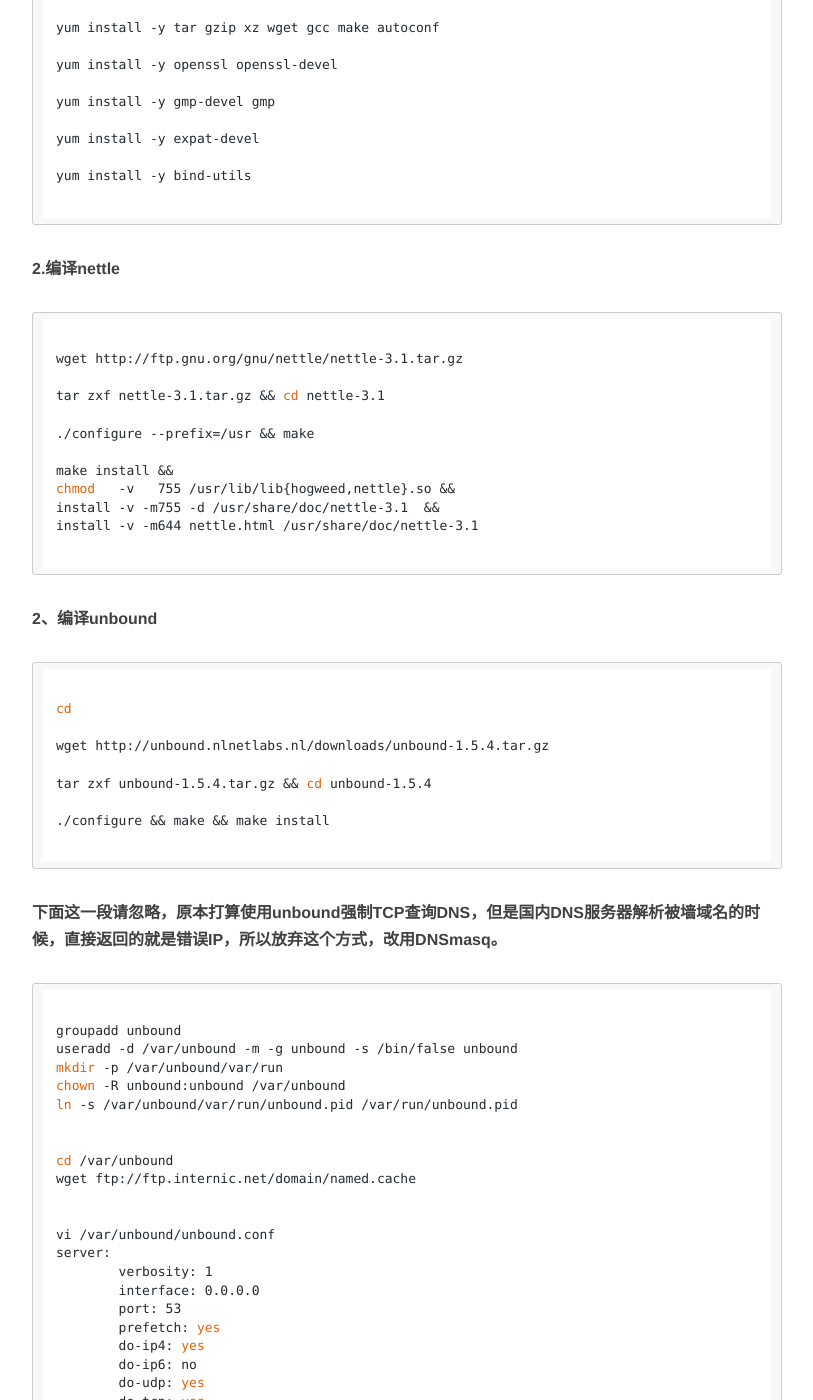
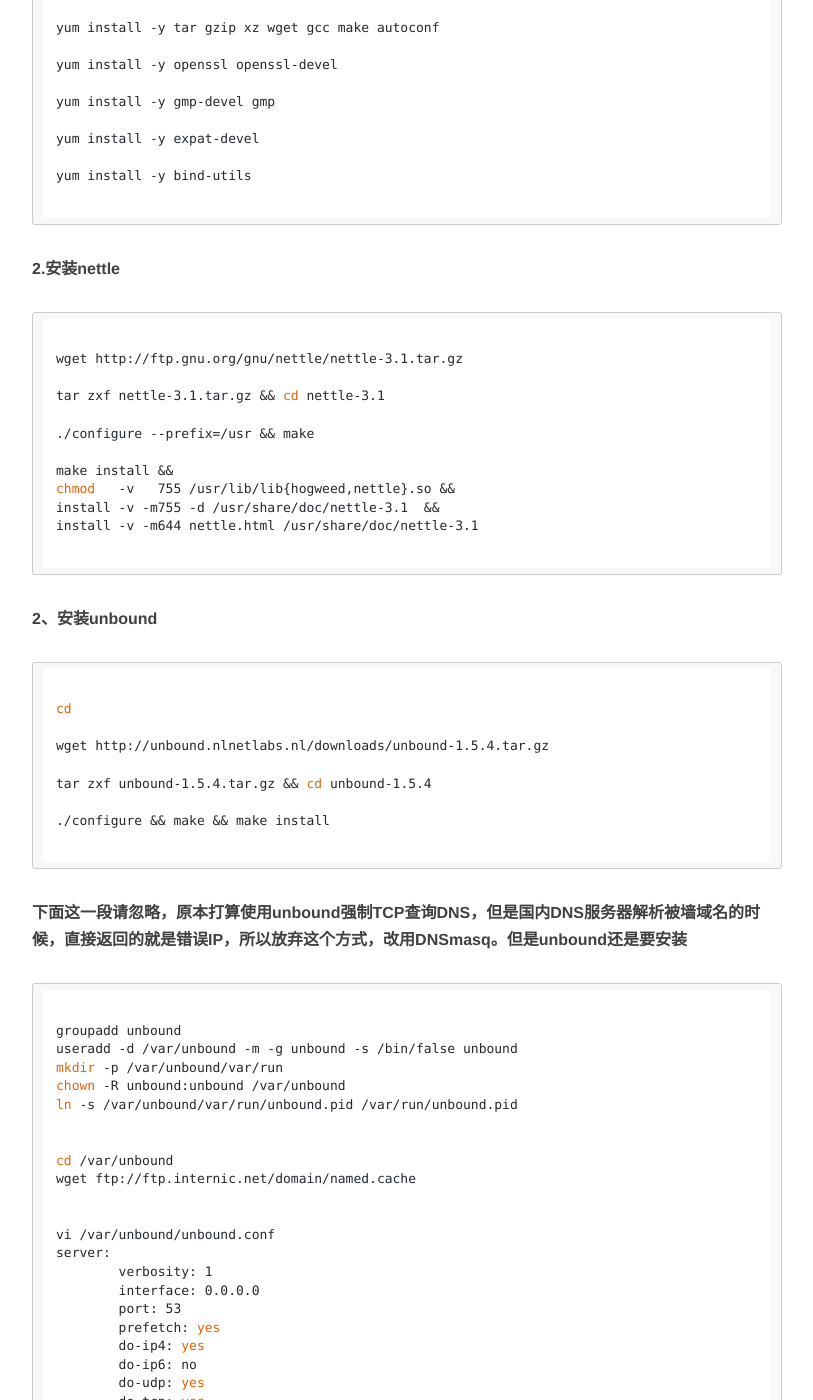
Before and after one commit to EwanZhang/EwanZhang, a Jekyll site: the page built from _posts/2015-07-04-centos6配置anyconnect.md, in a window 1280 px wide and 1400 px high, scrolled down 768 px. Shown: the whole window, without its empty margins (233-1046 px from the left). Built offline with Jekyll 4.4.1, drawn with Linux system fonts in a browser that asks for light colours; nearby versions of some CDN libraries; comment, search, counter and statistics services are not loaded; some of the changed text lies outside the part shown.

Commit message:
Update 2015-07-04-centos6配置anyconnect.md

````diff
--- a/_posts/2015-07-04-centos6配置anyconnect.md
+++ b/_posts/2015-07-04-centos6配置anyconnect.md
@@ -40,7 +40,7 @@
 
 ```
 
-**2.编译nettle**
+**2.安装nettle**
 
 ```
 
@@ -57,7 +57,7 @@
 
 ```
 
-**2、编译unbound**
+**2、安装unbound**
 
 ```
 
@@ -72,7 +72,7 @@
 ```
 
 
-**下面这一段请忽略，原本打算使用unbound强制TCP查询DNS，但是国内DNS服务器解析被墙域名的时候，直接返回的就是错误IP，所以放弃这个方式，改用DNSmasq。**
+**下面这一段请忽略，原本打算使用unbound强制TCP查询DNS，但是国内DNS服务器解析被墙域名的时候，直接返回的就是错误IP，所以放弃这个方式，改用DNSmasq。但是unbound还是要安装**
 
 ```
 
@@ -120,7 +120,11 @@
 
 ```
 
-**3、编译gnutls**
+**3、安装gnutls**
+
+先确认系统是否安装libgpg-error、libgcrypt、libtasn1等库，如果没有先安装。
+
+安装gnutls时如果提示缺少xx库支持，先安装xx库，再重新安装gnutls。
 
 安装libgpg-error:
 
@@ -199,7 +203,7 @@
 
 ```
 
-**4、编译ocserv**
+**4、安装ocserv**
 
 ```html
 
````
